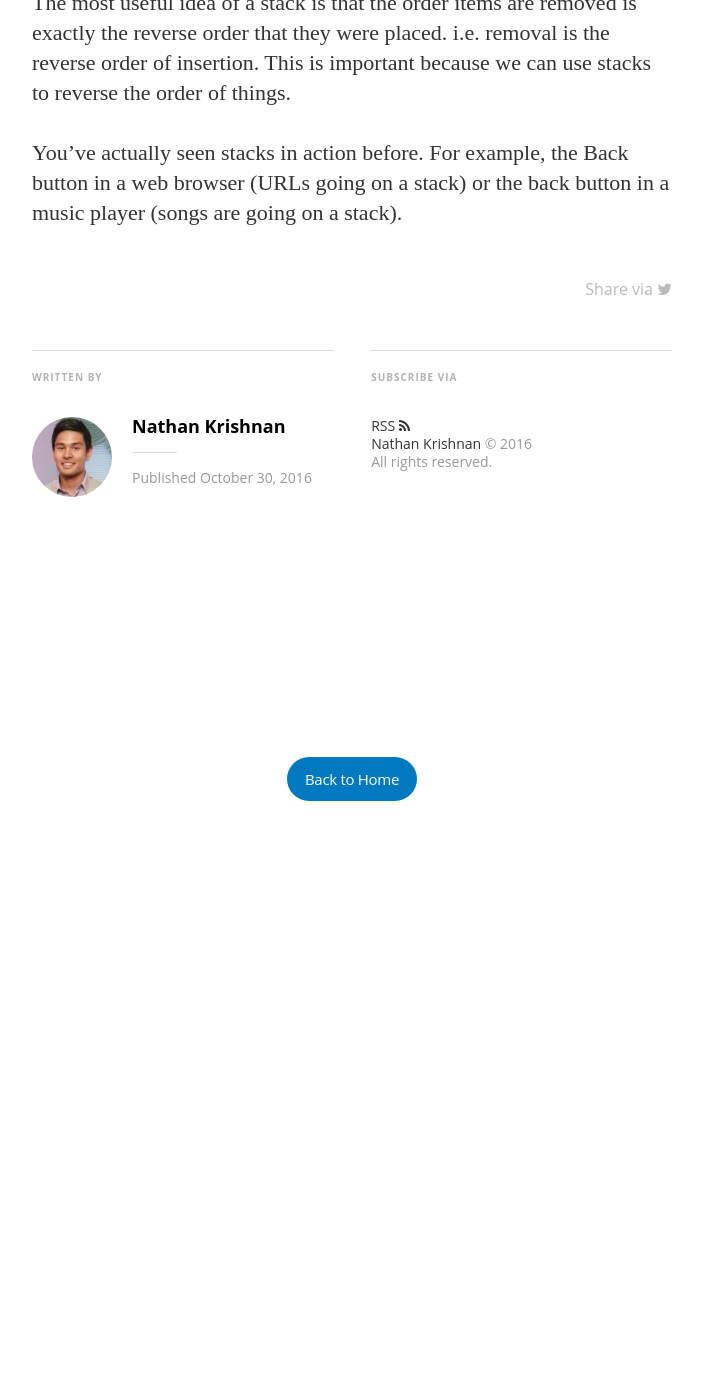
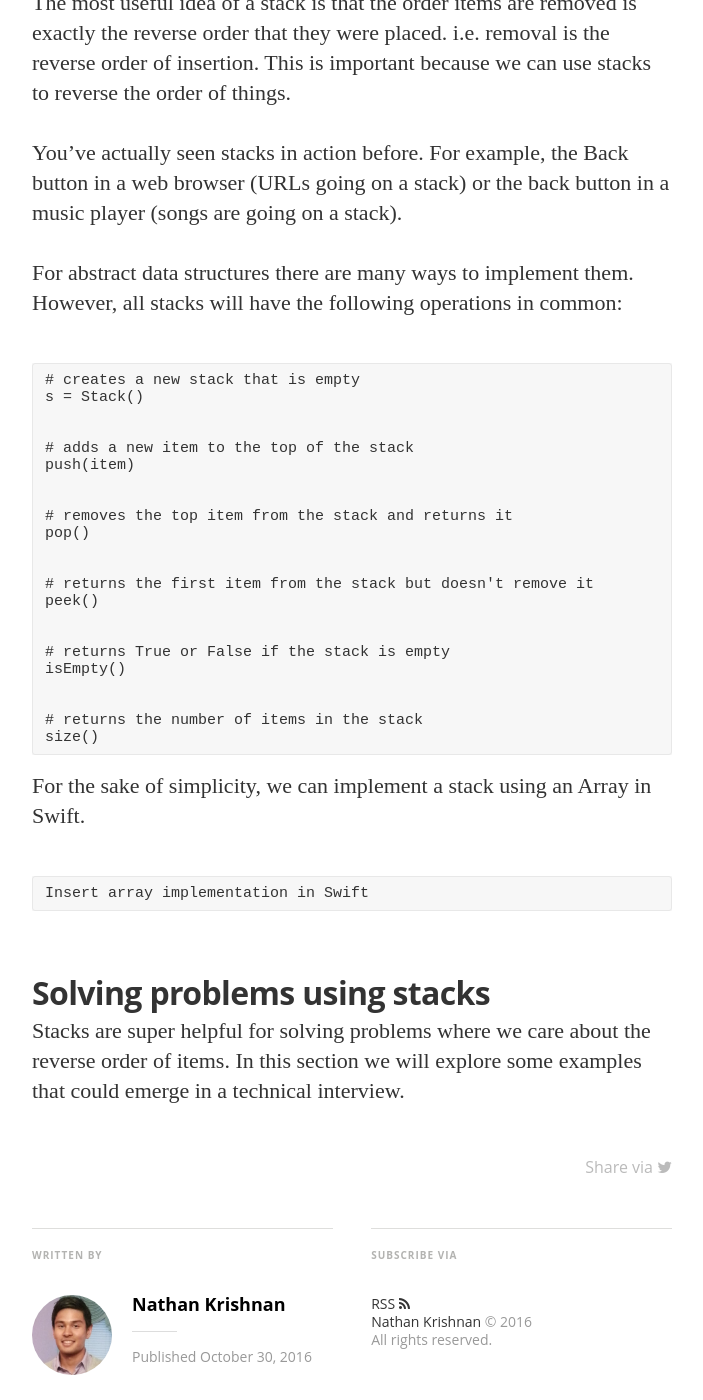
Before and after one commit to nathankrishnan/nathankrishnan.github.io, a Jekyll site: the page built from _posts/2016-10-30-stacks.md, in a window 1280 px wide and 1400 px high, scrolled down 2150 px. Shown: the whole window, without its empty margins (288-991 px from the left). Built offline with Jekyll 4.4.1, drawn with Linux system fonts in a browser that asks for light colours; nearby versions of some CDN libraries; some web fonts are replaced; comment, search, counter and statistics services are not loaded; before the commit the page ends 3041 px from its top, so only the background shows below that.

Commit message:
Update 2016-10-30-stacks.md

````diff
--- a/_posts/2016-10-30-stacks.md
+++ b/_posts/2016-10-30-stacks.md
@@ -30,3 +30,39 @@ The most useful idea of a stack is that the order items are removed is exactly t
 
 
 You've actually seen stacks in action before.  For example, the Back button in a web browser (URLs going on a stack) or the back button in a music player (songs are going on a stack).
+
+For abstract data structures there are many ways to implement them. However, all stacks will have the following operations in common:
+
+```
+# creates a new stack that is empty
+s = Stack()
+
+
+# adds a new item to the top of the stack
+push(item)
+
+
+# removes the top item from the stack and returns it
+pop()
+
+
+# returns the first item from the stack but doesn't remove it
+peek()
+
+
+# returns True or False if the stack is empty
+isEmpty()
+
+
+# returns the number of items in the stack
+size()
+```
+
+For the sake of simplicity, we can implement a stack using an Array in Swift.
+
+```
+Insert array implementation in Swift
+```
+
+# Solving problems using stacks
+Stacks are super helpful for solving problems where we care about the reverse order of items.  In this section we will explore some examples that could emerge in a technical interview.
````
